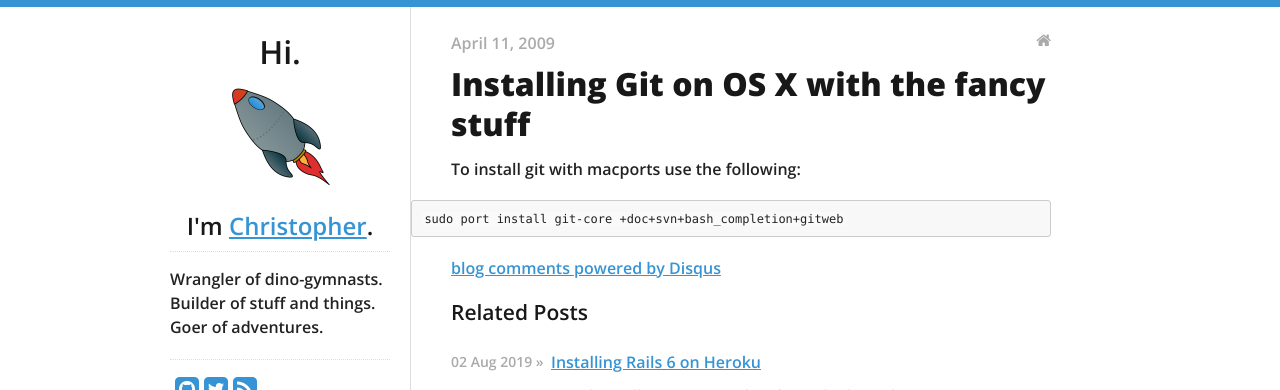
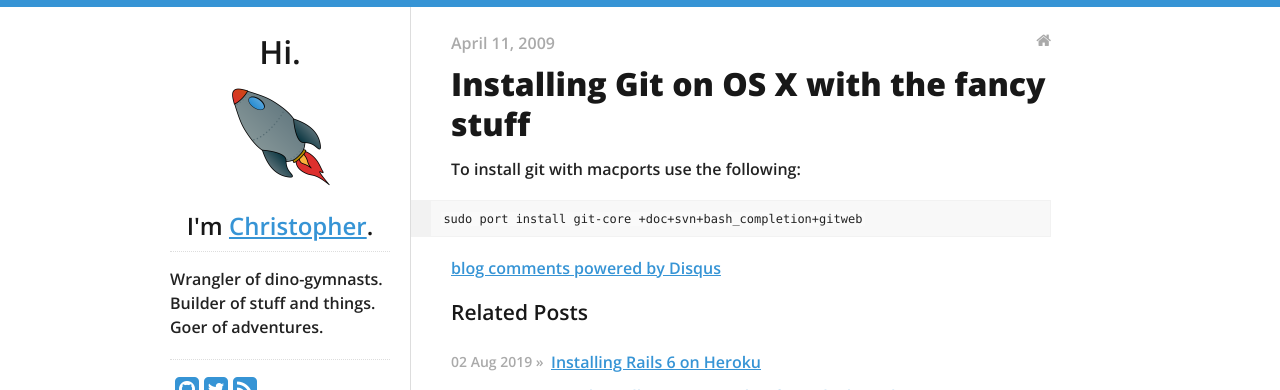
Before and after one commit to csexton/codeography.com, a Jekyll site: the page built from _posts/2009-04-11-installing-git-on-os-x-with-the-fancy-stuff.markdown, in a window 1280 px wide. Shown: the top 390 px of the page. Built offline with Jekyll 4.4.1, drawn with Linux system fonts in a browser that asks for light colours; nearby versions of some CDN libraries; comment, search, counter and statistics services are not loaded.

Commit message:
Fix border around code examples

```diff
--- a/_includes/css/syntax.css
+++ b/_includes/css/syntax.css
@@ -1,4 +1,4 @@
-.highlight pre, pre, .highlight .hll { background-color: #f8f8f8; border: 1px solid #ccc; padding: 6px 10px; border-radius: 3px; }
+.highlight pre, pre, .highlight .hll { background-color: #f8f8f8; padding: 6px 10px; }
 .highlight .c { color: #999988; font-style: italic; }
 .highlight .err { color: #a61717; background-color: #e3d2d2; }
 .highlight .k { font-weight: bold; }
```
